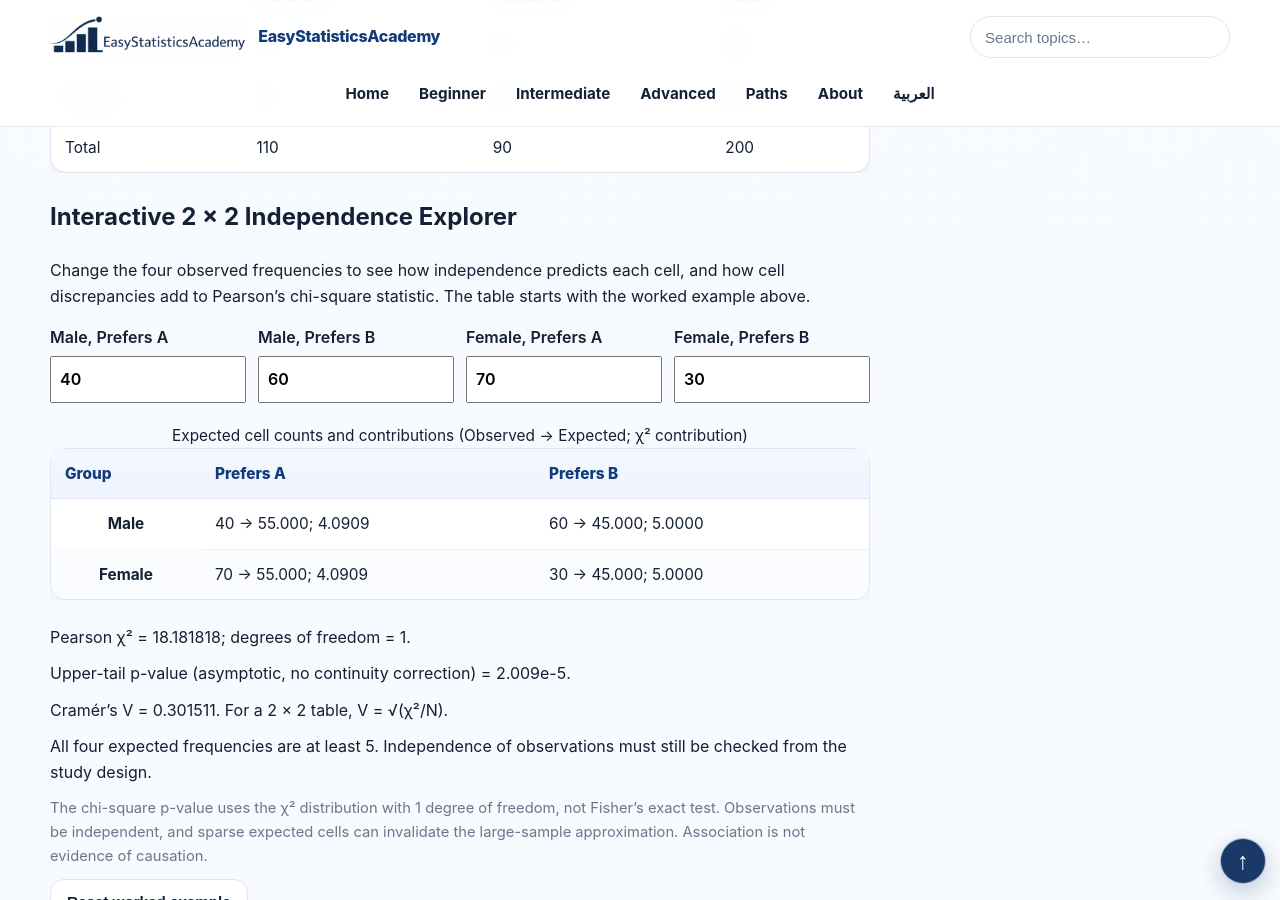
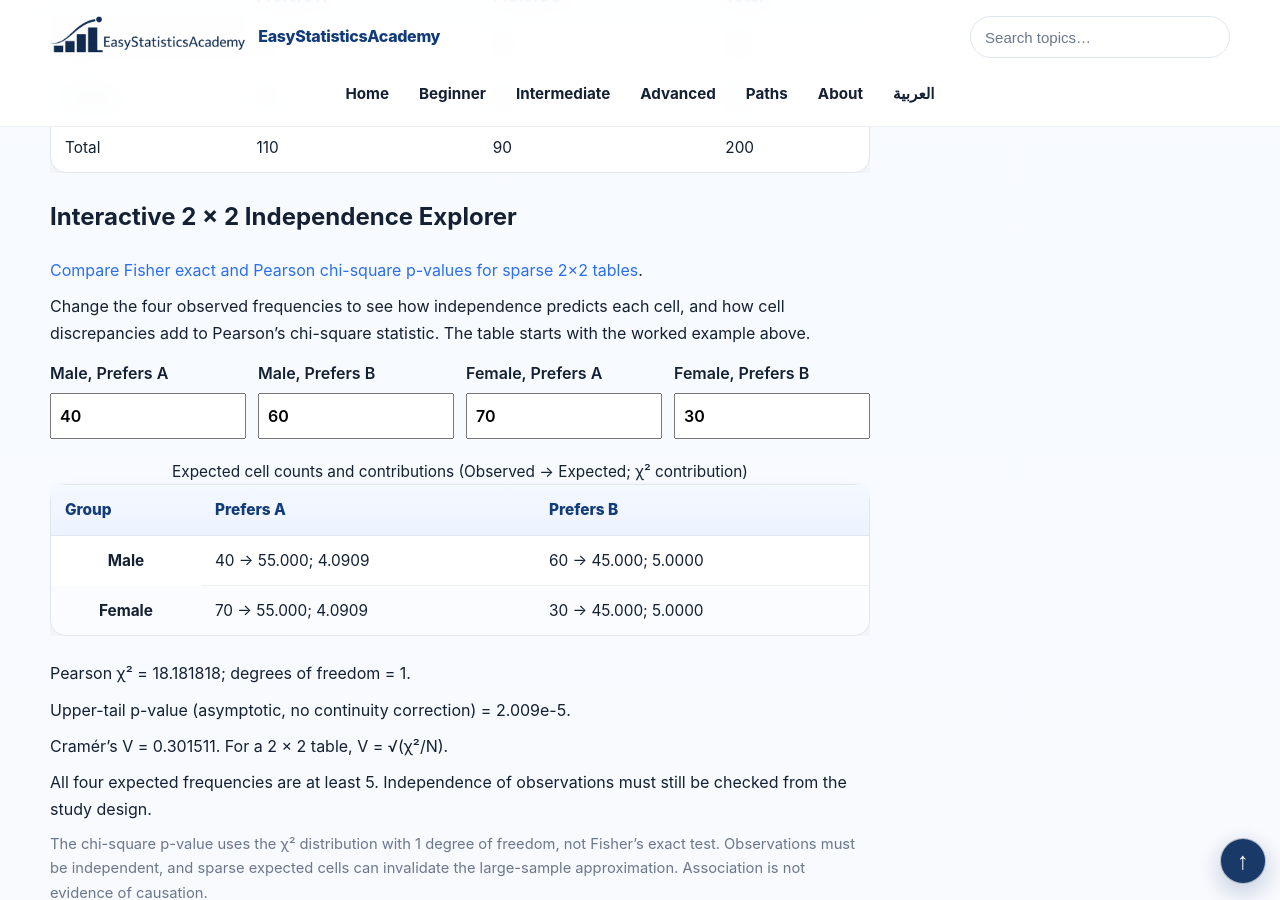
Before and after one commit to ammar-homaida-statistics/easystatisticsacademy, a Jekyll site: the page built from inference/classical-tests/chi-square-independence-test/index.md, in a window 1280 px wide and 900 px high, scrolled down 1553 px. Built offline with Jekyll 4.4.1, drawn with Linux system fonts in a browser that asks for light colours.

Commit message:
Batch #91: contextual Fisher exact link from Pearson independence lesson

```diff
--- a/inference/classical-tests/chi-square-independence-test/index.md
+++ b/inference/classical-tests/chi-square-independence-test/index.md
@@ -202,6 +202,7 @@ sidebar: false
     <!-- Interactive 2 x 2 Pearson chi-square teaching explorer. -->
     <section class="example-box" id="esa-chi-independence-lab" aria-labelledby="esa-chi-heading">
       <h2 id="esa-chi-heading">Interactive 2 × 2 Independence Explorer</h2>
+<p><a href="/inference/classical-tests/fisher-exact-vs-chi-square/">Compare Fisher exact and Pearson chi-square p-values for sparse 2×2 tables</a>.</p>
       <p>Change the four observed frequencies to see how independence predicts each cell, and how cell discrepancies add to Pearson’s chi-square statistic. The table starts with the worked example above.</p>
       <div class="esa-chi-input-grid">
         <label>Male, Prefers A <input id="esa-chi-a" aria-describedby="esa-chi-error esa-chi-warning" type="number" min="0" max="10000000" step="1" value="40" inputmode="numeric" aria-invalid="false"></label>
```
